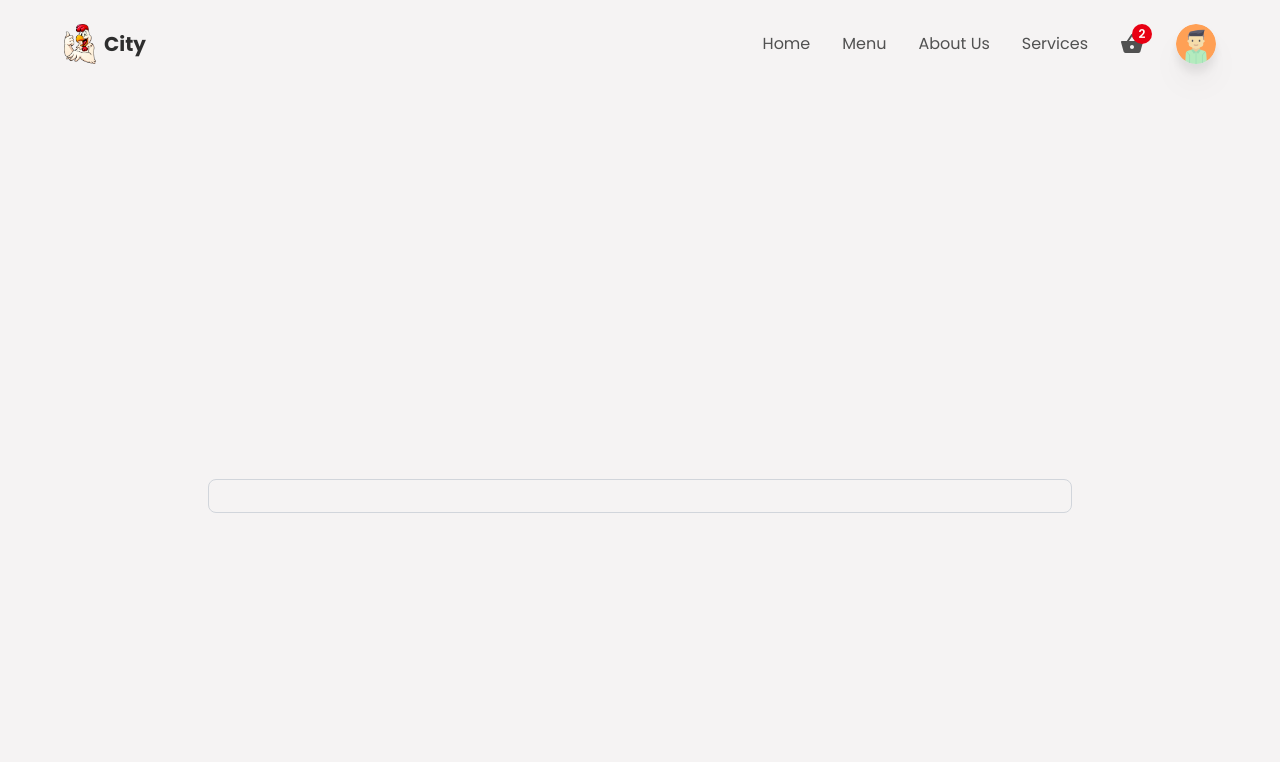
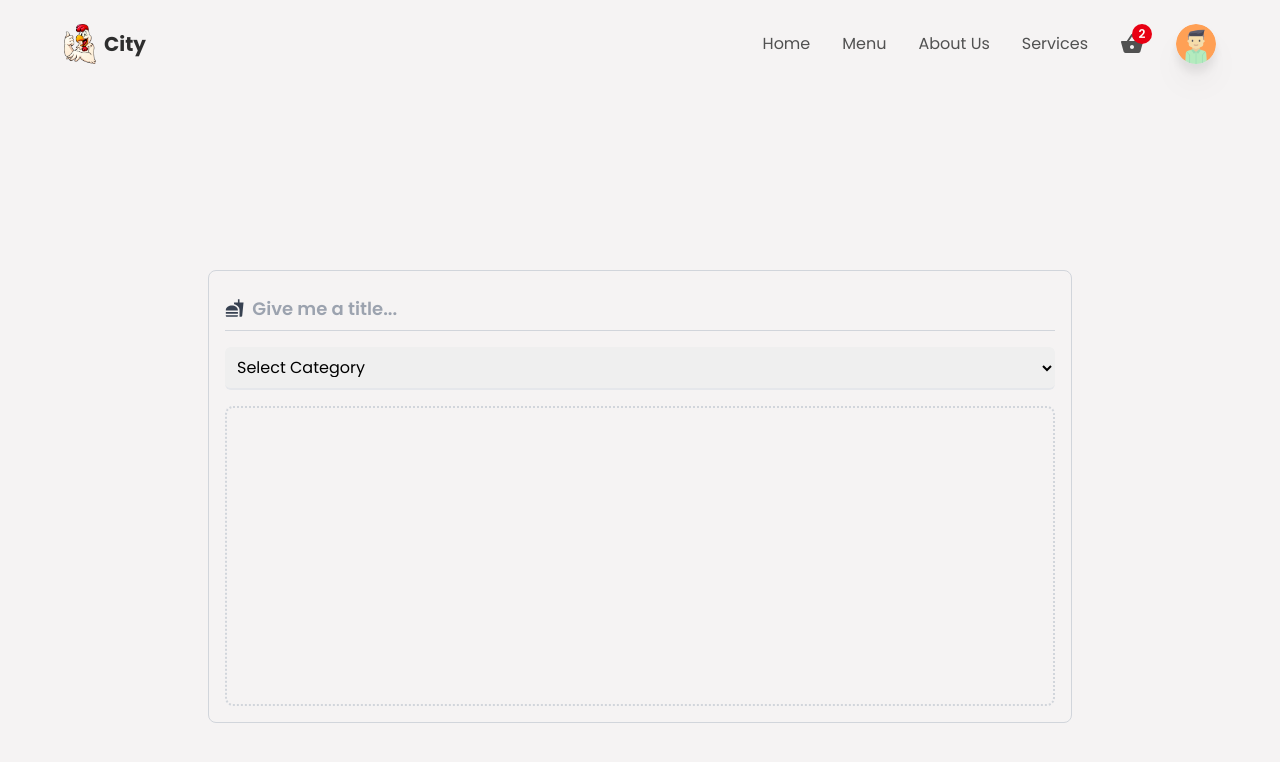
Before and after one commit to osama355/Food-Ordering-App, a React (Create React App) app: page /createItem in a window 1280 px wide. Shown: the top 762 px of the page. Built offline with nearby package versions, Linux system fonts and the light colour scheme.

Commit message:
update 4

```diff
--- a/src/components/CreateContainer.jsx
+++ b/src/components/CreateContainer.jsx
@@ -1,11 +1,88 @@
-import React from 'react'
+import React, { useState } from "react";
+import { motion } from "framer-motion";
+import { MdFastfood } from "react-icons/md";
+import { categories } from "../utils/data";
 
 function CreateContainer() {
+  const [itemData, setItemData] = useState({
+    title: "",
+    calories: "",
+    price: "",
+    category: null,
+    imageAsset: null,
+    fields: false,
+    alertStatus: "danger",
+    msg: null,
+    isLoading: false,
+  });
+
+  let name, value;
+  const getItemData = (e) => {
+    name = e.target.name;
+    value = e.target.value;
+    setItemData({
+      ...itemData,
+      [name]: value,
+    });
+  };
+
   return (
-    <div className='w-full min-h-screen flex items-center justify-center'>
-      <div className='w-[90%] md:w-[75%] border border-gray-300 rounded-lg p-4 flex flex-col items-center justify-center'></div>
+    <div className="w-full min-h-screen flex items-center justify-center">
+      <div className="w-[90%] md:w-[75%] border border-gray-300 rounded-lg p-4 flex flex-col items-center justify-center gap-4">
+        {itemData.fields && (
+          <motion.p
+            initial={{ opacity: 0 }}
+            animate={{ opacity: 1 }}
+            exit={{ opacity: 0 }}
+            className={`w-full p-2 rounded-lg text-center text-lg font-semibold ${
+              itemData.alertStatus === "danger"
+                ? "bg-red-400 text-red-800"
+                : "bg-emerald-400 text-emerald-800"
+            }`}
+          >
+            {itemData.msg}
+          </motion.p>
+        )}
+
+        <div className="w-full py-2 border-b border-gray-300 flex items-center gap-2">
+          <MdFastfood className="text-xl text-gray-700" />
+          <input
+            type="text"
+            name="title"
+            required
+            value={itemData.title}
+            onChange={getItemData}
+            placeholder="Give me a title..."
+            className="w-full h-full text-lg bg-transparent font-semibold outline-none border-none placeholder:text-gray-400 text-textColor"
+          />
+        </div>
+
+        <div className="w-full">
+          <select
+            name="category"
+            onChange={getItemData}
+            className="outline-none w-full text-base border-b-2 border-gray-200 p-2 rounded-md cursor-pointer"
+          >
+            <option value="other" className="bg-white">
+              Select Category
+            </option>
+            {categories &&
+              categories.map((item) => (
+                <option
+                  key={item.id}
+                  className="w-full text-base border-0 outline-none capitalize bg-white text-headingColor"
+                  value={item.urlParamName}
+                >
+                  {item.name}
+                </option>
+              ))}
+          </select>
+        </div>
+
+        <div className="group flex items-center justify-center flex-col border-2 border-dotted border-gray-300 w-full h-225 md:h-300 cursor-pointer rounded-lg"></div>
+      </div>
     </div>
-  )
+  );
 }
 
-export default CreateContainer
+export default CreateContainer;
--- a/src/utils/data.js
+++ b/src/utils/data.js
@@ -33,3 +33,42 @@ export const heroData=[
         imageSrc:r5,
     },
 ]
+
+export const categories=[
+    {
+        id:1,
+        name:"Chicken",
+        urlParamName:'chicken'
+    },
+    {
+        id:2,
+        name:"Curry",
+        urlParamName:'curry'
+    },
+    {
+        id:3,
+        name:"Rice",
+        urlParamName:'rice'
+    },
+    {
+        id:4,
+        name:"Fish",
+        urlParamName:'fish'
+    },
+    {
+        id:5,
+        name:"Fruits",
+        urlParamName:'fruits'
+    },
+    {
+        id:6,
+        name:"Icecreams",
+        urlParamName:'icecreams'
+    },
+    {
+        id:7,
+        name:"Soft Drinks",
+        urlParamName:'drinks'
+    },
+
+]
```
